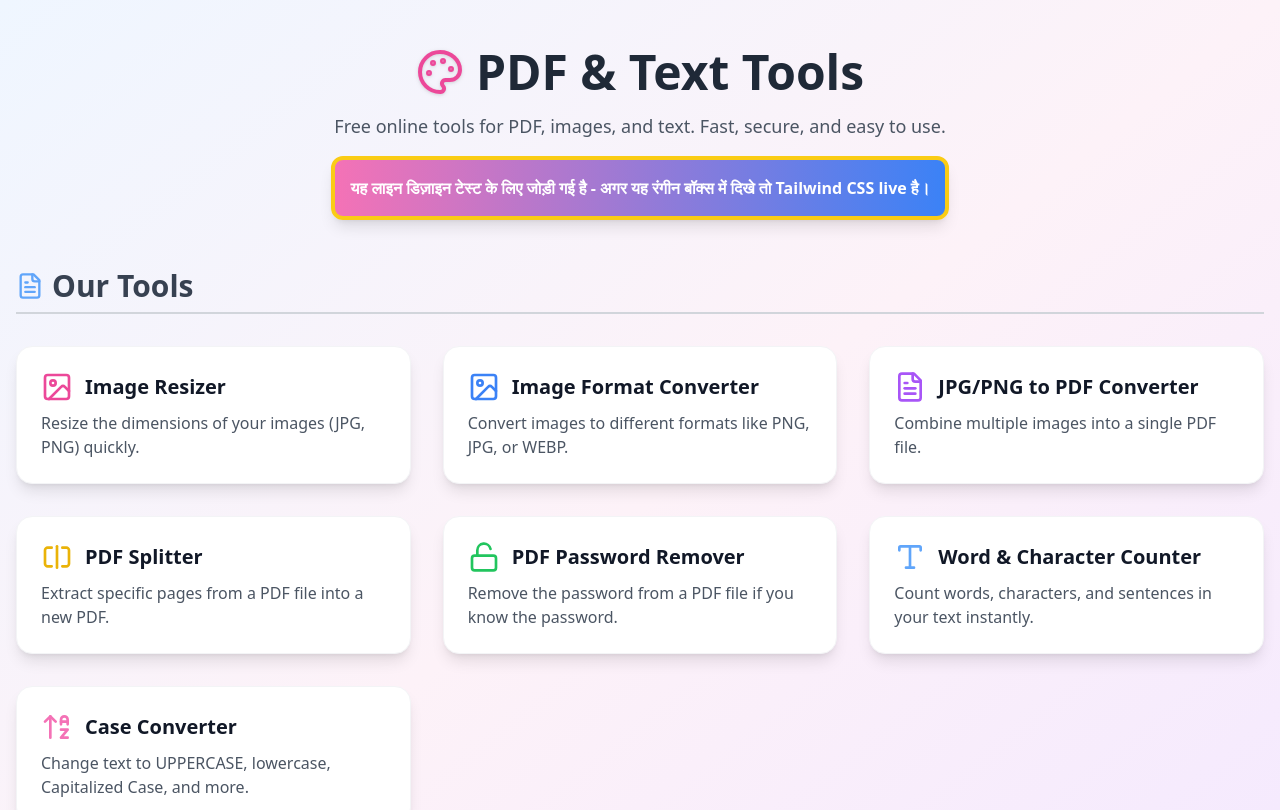
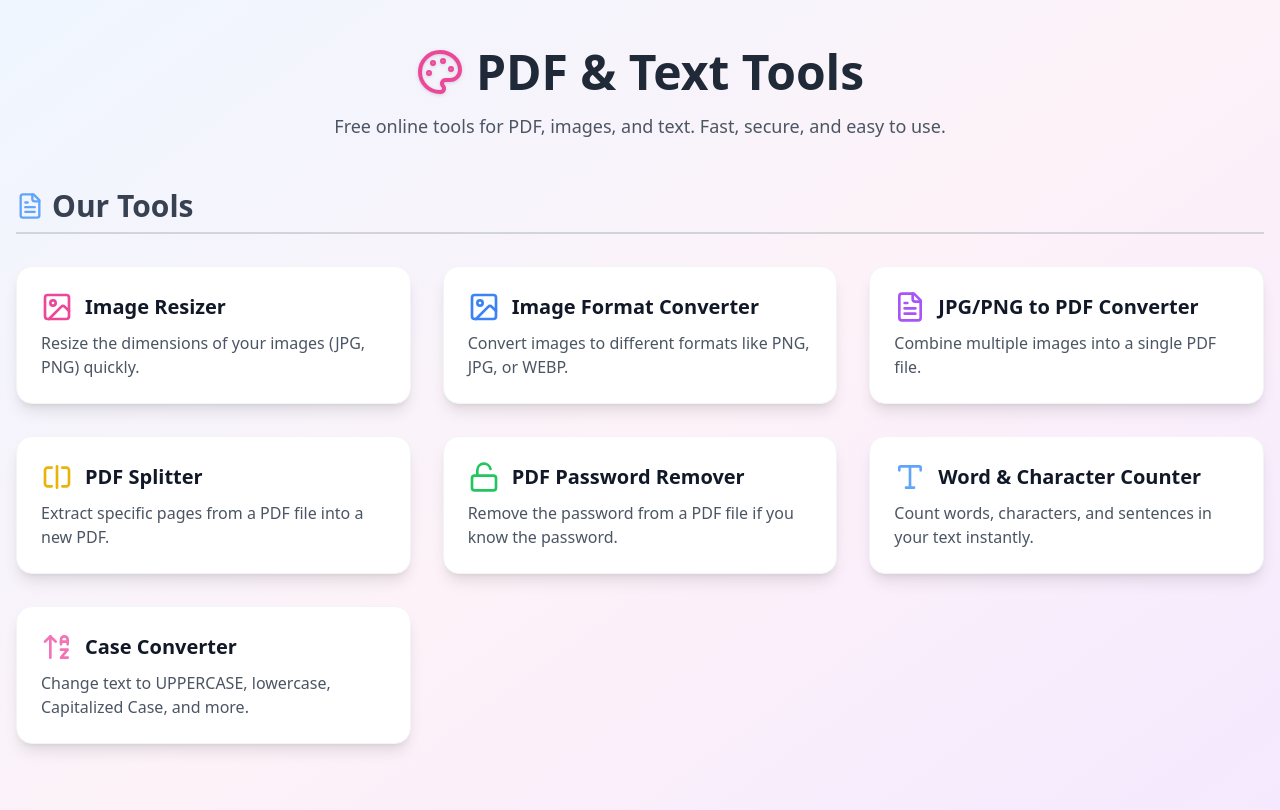
Before and after one commit to studybuild576-commits/my-tool-website, a Next.js app: page / in a window 1280 px wide. Shown: the top 810 px of the page. Built offline with nearby package versions, Linux system fonts and the light colour scheme.

Commit message:
Update page.tsx

```diff
--- a/app/page.tsx
+++ b/app/page.tsx
@@ -13,7 +13,6 @@ export default function HomePage() {
           <p className="mt-2 text-lg text-gray-600 font-medium">
             Free online tools for PDF, images, and text. Fast, secure, and easy to use.
           </p>
-          <p className="mt-4 font-bold text-white bg-gradient-to-r from-pink-400 to-blue-500 border-4 border-yellow-400 rounded-xl p-4 shadow-lg inline-block">यह लाइन डिज़ाइन टेस्ट के लिए जोड़ी गई है - अगर यह रंगीन बॉक्स में दिखे तो Tailwind CSS live है।</p>
         </header>
 
         <section>
@@ -39,7 +38,7 @@ export default function HomePage() {
   );
 }
 
-// एक सहायक कंपोनेंट ताकि कोड साफ़ रहे
+// एक सहायक कंपोनेंट ताकि कोड साफ़ रहे
 function ToolCard({ href, title, description, icon }: { href: string; title: string; description: string; icon: React.ReactNode; }) {
   return (
     <Link href={href} className="block p-6 bg-white rounded-2xl shadow-lg hover:shadow-2xl hover:scale-105 transition-transform duration-300 ease-in-out border border-gray-100">
```
